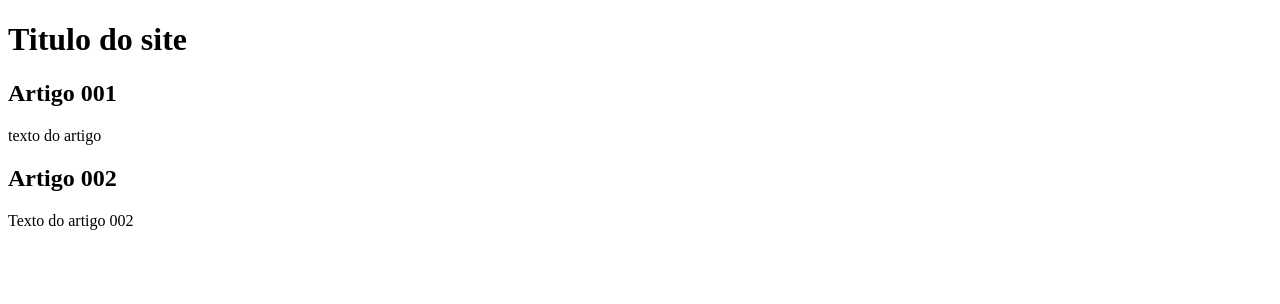
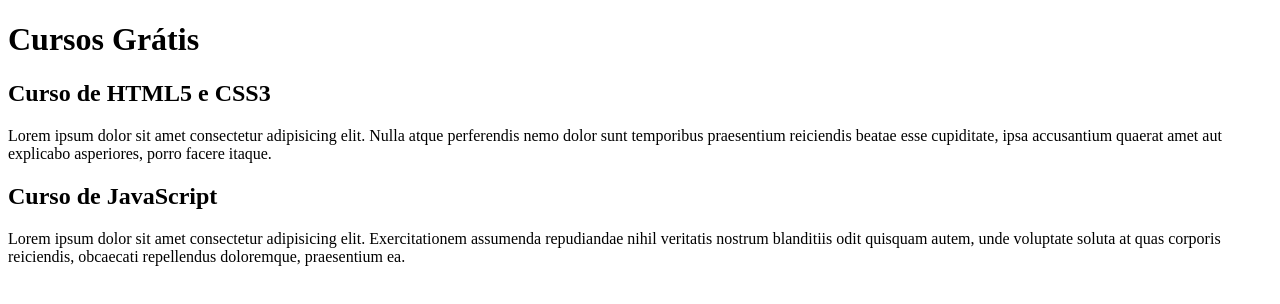
Before and after one commit to scnmatheus-zz/projeto-site, a plain HTML site: page index.html in a window 1280 px wide. Drawn offline with Linux system fonts and the light colour scheme.

Commit message:
Comecei a escrever o conteúdo

```diff
--- a/index.html
+++ b/index.html
@@ -4,20 +4,20 @@
     <meta charset="UTF-8">
     <meta http-equiv="X-UA-Compatible" content="IE=edge">
     <meta name="viewport" content="width=device-width, initial-scale=1.0">
-    <title>Teste de Brunch e Marge</title>
+    <title></title>
 </head>
 <body>
     <main>
         <header>
-            <h1>Titulo do site</h1>
+            <h1>Cursos Grátis</h1>
         </header>
         <article>
-            <h2>Artigo 001</h2>
-            <p>texto do artigo</p>
+            <h2>Curso de HTML5 e CSS3</h2>
+            <p>Lorem ipsum dolor sit amet consectetur adipisicing elit. Nulla atque perferendis nemo dolor sunt temporibus praesentium reiciendis beatae esse cupiditate, ipsa accusantium quaerat amet aut explicabo asperiores, porro facere itaque.</p>
         </article>
         <article>
-            <h2>Artigo 002</h2>
-            <p>Texto do artigo 002 </p>
+            <h2>Curso de JavaScript</h2>
+            <p>Lorem ipsum dolor sit amet consectetur adipisicing elit. Exercitationem assumenda repudiandae nihil veritatis nostrum blanditiis odit quisquam autem, unde voluptate soluta at quas corporis reiciendis, obcaecati repellendus doloremque, praesentium ea.</p>
         </article>
     </main>
 </body>
```
